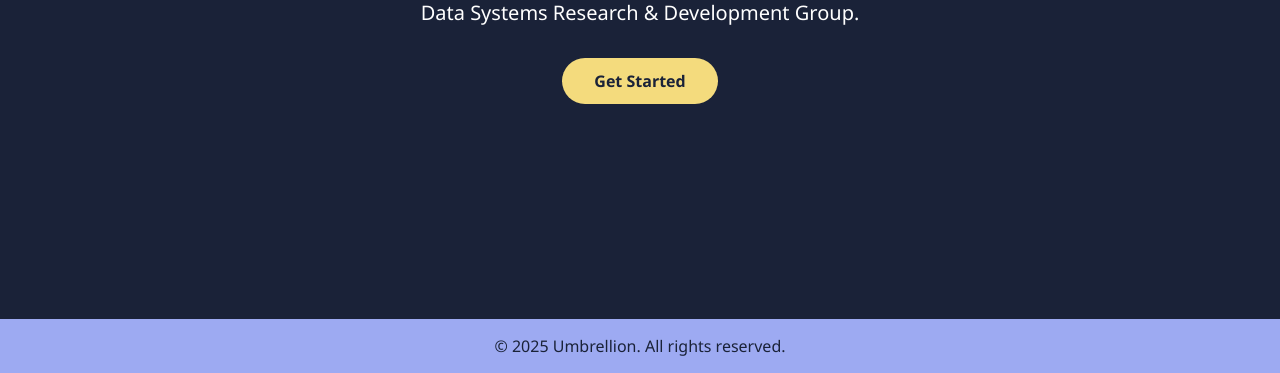
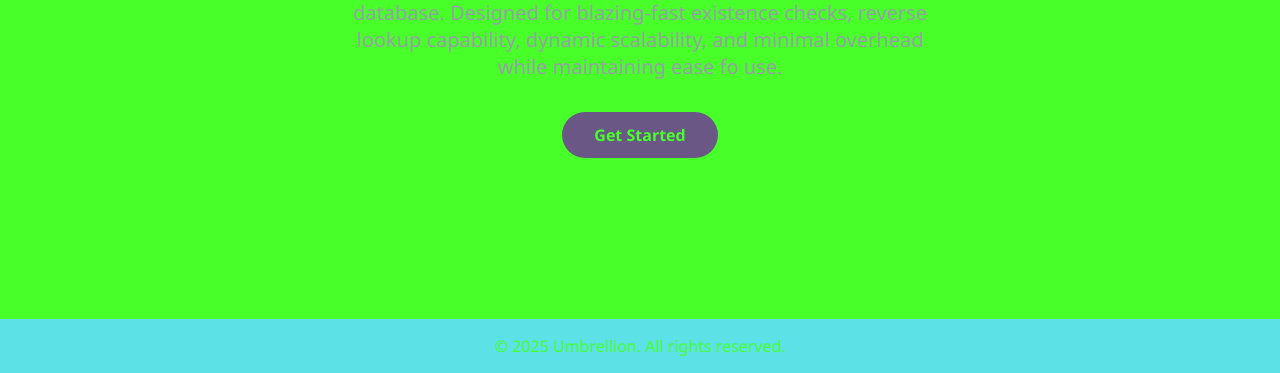
Before and after one commit to WCM-CS/umbrellion, a plain HTML site: page index.html in a window 1280 px wide. Shown: the part 427-800 px from the top of the page. Drawn offline with Linux system fonts and the light colour scheme.

Commit message:
Update index.html

```diff
--- a/index.html
+++ b/index.html
@@ -6,10 +6,10 @@
   <title>Umbrellion</title>
   <style>
     :root {
-      --primary: #1a2238;
-      --accent: #9daaf2;
-      --text: #ffffff;
-      --secondary: #f4db7d;
+      --primary: #48ff2a;   /* Bright Green */
+      --accent: #5ce1e6;    /* Light Teal */
+      --text: #989baa;      /* Soft Grayish Blue */
+      --secondary: #6a5785; /* Muted Purple */
     }
     body {
       margin: 0;
@@ -114,7 +114,8 @@
   <main>
     <h1>Welcome to Umbrellion</h1>
     <p>
-      Data Systems Research & Development Group.
+      Data Systems Research & Development Group.<br>
+      Developing embedded, in-memory hybrid, key-value pair database.</strong> Designed for </strong>blazing-fast existence checks</strong>, reverse lookup capability</strong>, dynamic scalability, and minimal overhead while maintaining ease fo use.
     </p>
     <a class="cta" href="#">Get Started</a>
   </main>
```
